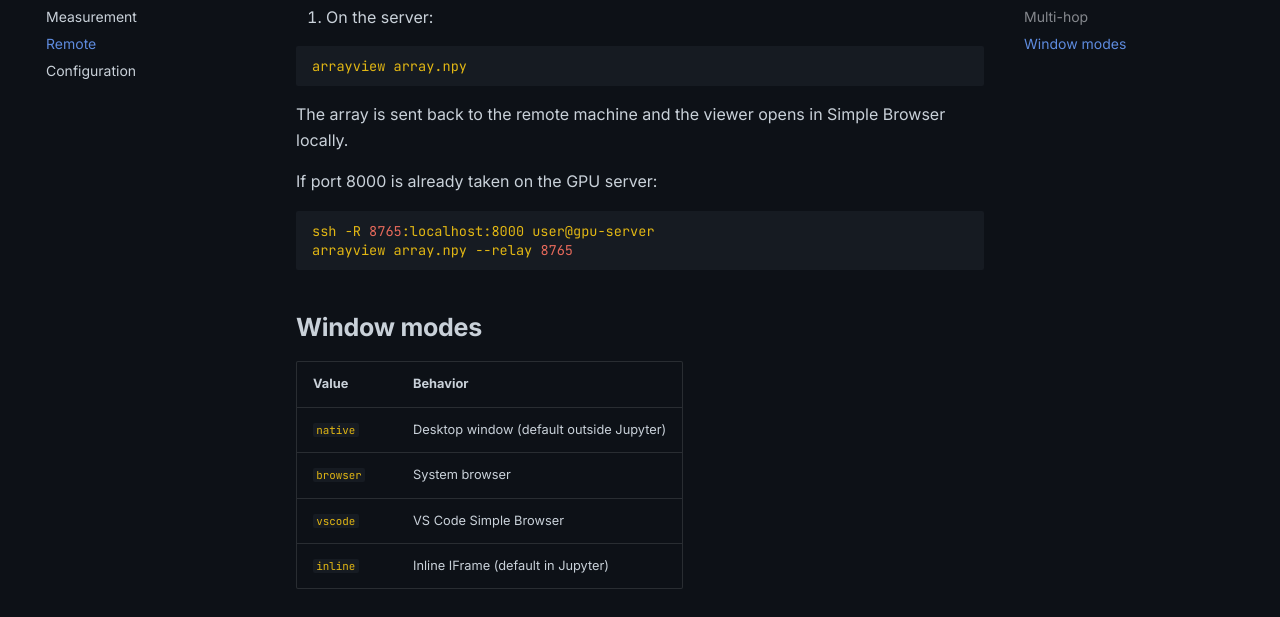
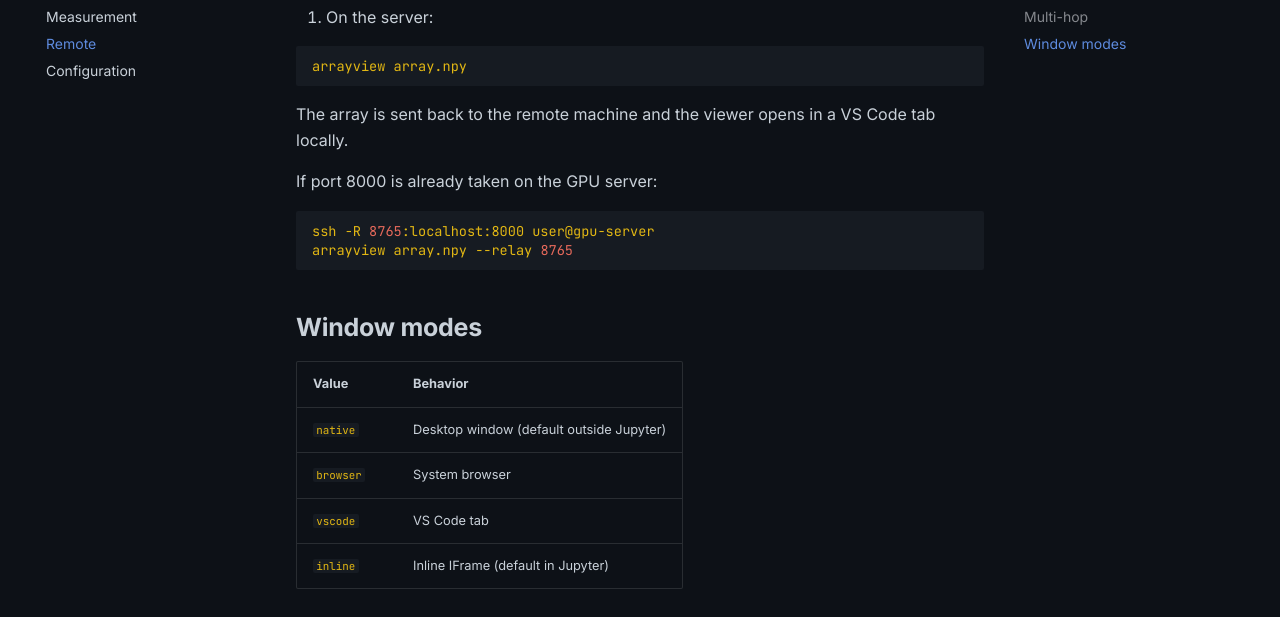
Before and after one commit to oscarvanderheide/arrayview, an MkDocs documentation site: the page built from docs/remote.md, in a window 1280 px wide and 900 px high, scrolled down 1365 px. Shown: the part 226-843 px from the top of the window. Built offline with MkDocs 1.6.1 and Material for MkDocs 9.7.7, drawn with Linux system fonts in a browser that asks for light colours; comment, search, counter and statistics services are not loaded; some of the changed text lies outside the part shown.

Commit message:
chore: rename Simple Browser references to VS Code tab/webview panel
The extension switched from simpleBrowser.show to a custom WebviewPanel
months ago — update all stale terminology in code, comments, and docs.

Co-Authored-By: Claude Opus 4.6 (1M context) <noreply@anthropic.com>

````diff
--- a/docs/remote.md
+++ b/docs/remote.md
@@ -12,7 +12,7 @@ Then open `http://localhost:8000` in your local browser.
 
 ## VS Code
 
-Auto-detects VS Code terminals and opens in Simple Browser. Works automatically.
+Auto-detects VS Code terminals and opens in a VS Code tab. Works automatically.
 
 ## VS Code tunnel
 
@@ -73,7 +73,7 @@ ssh -R 8000:localhost:8000 user@gpu-server
 arrayview array.npy
 ```
 
-The array is sent back to the remote machine and the viewer opens in Simple Browser locally.
+The array is sent back to the remote machine and the viewer opens in a VS Code tab locally.
 
 If port 8000 is already taken on the GPU server:
 
@@ -88,5 +88,5 @@ arrayview array.npy --relay 8765
 |-------|----------|
 | `native` | Desktop window (default outside Jupyter) |
 | `browser` | System browser |
-| `vscode` | VS Code Simple Browser |
+| `vscode` | VS Code tab |
 | `inline` | Inline IFrame (default in Jupyter) |
````
Also changed, not shown: .mex/context/architecture.md (+3 -3 lines), IMMERSIVE_ANIMATION.md (+1 -1 lines), docs/loading.md (+1 -1 lines), src/arrayview/ARCHITECTURE.md (+1 -1 lines), 5 other files.
